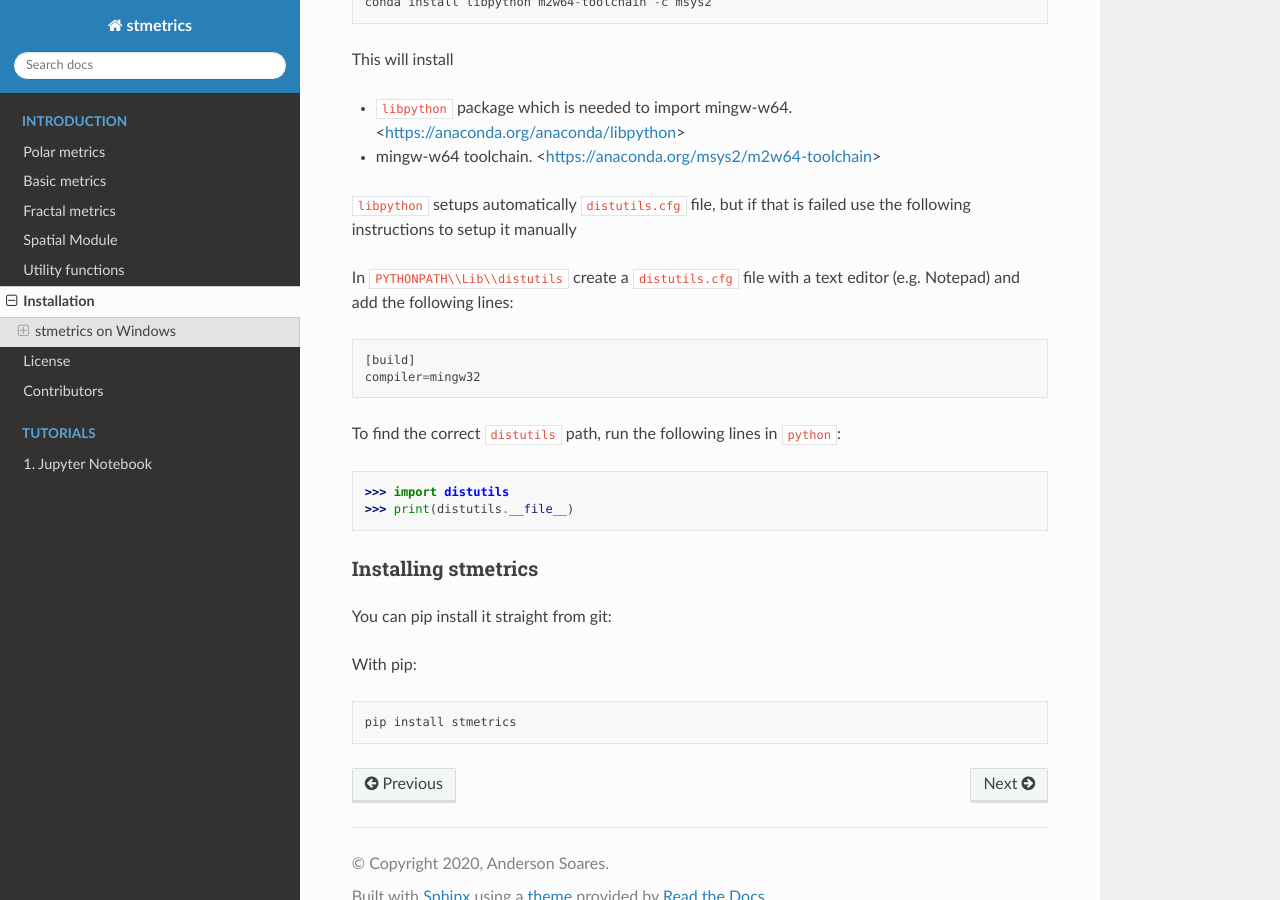
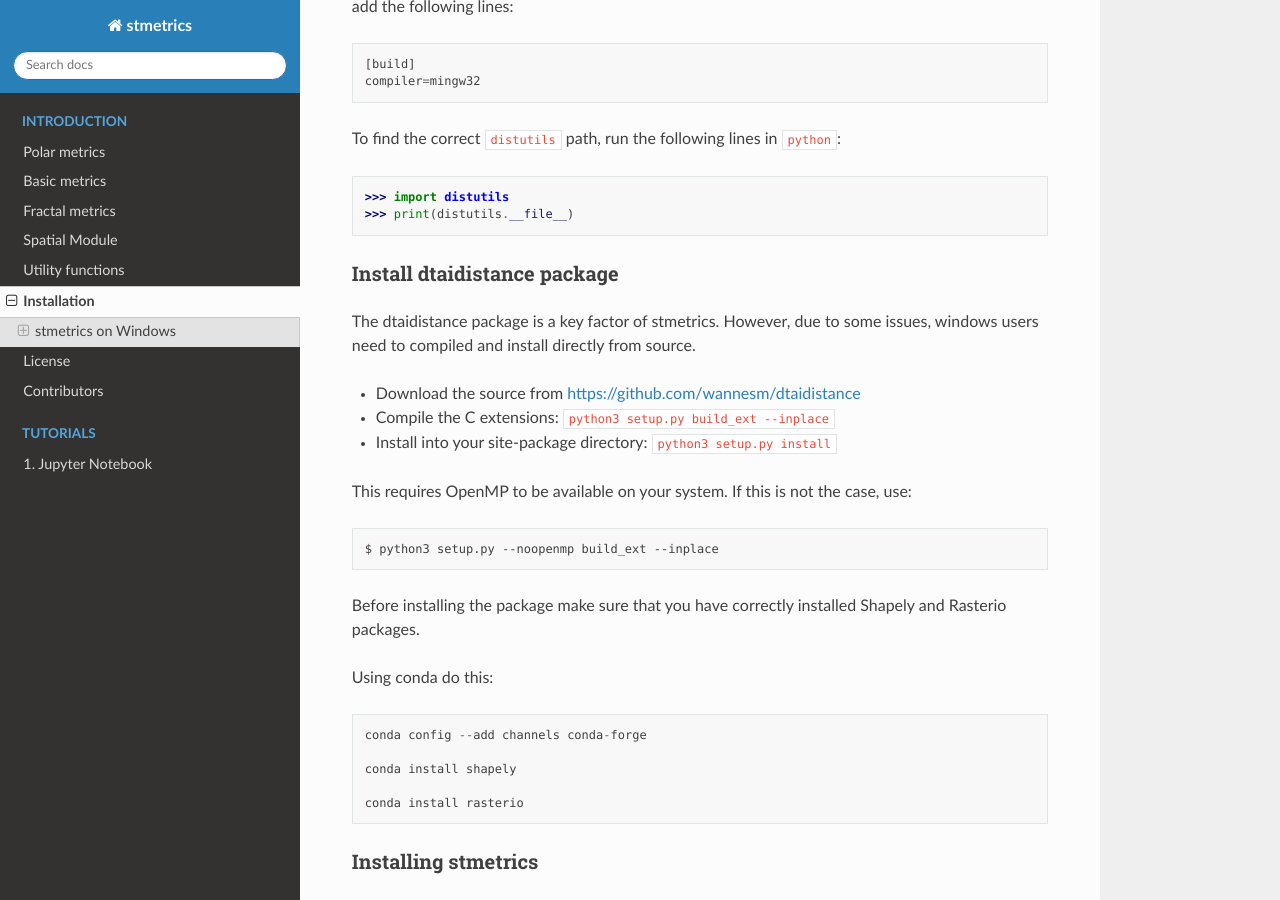
Before and after one commit to brazil-data-cube/stmetrics, a Sphinx documentation site: the page built from docs/installation.rst, in a window 1280 px wide and 900 px high, scrolled down 2046 px. Built offline with Sphinx 7.4.7 and the Read the Docs theme 2.0.0, drawn with Linux system fonts in a browser that asks for light colours; some of the changed text lies outside the part shown.

Commit message:
update spatial modules

```diff
--- a/docs/installation.rst
+++ b/docs/installation.rst
@@ -101,6 +89,31 @@
     >>> import distutils
     >>> print(distutils.__file__)
 
+Install dtaidistance package
+----------------------------
+
+The dtaidistance package is a key factor of stmetrics. However, due to some issues, windows users need to compiled and install directly from source.
+
+* Download the source from https://github.com/wannesm/dtaidistance
+* Compile the C extensions: ``python3 setup.py build_ext --inplace``
+* Install into your site-package directory: ``python3 setup.py install``
+
+This requires OpenMP to be available on your system. If this is not the case, use:
+
+::
+
+    $ python3 setup.py --noopenmp build_ext --inplace
+
+Before installing the package make sure that you have correctly installed Shapely and Rasterio packages.
+
+Using conda do this::
+
+    conda config --add channels conda-forge
+
+    conda install shapely
+
+    conda install rasterio
+
 Installing stmetrics
 --------------------
 
```
Also changed, not shown: other parts of docs/installation.rst (+1 -13 lines), setup.py (+3 -4 lines), 1 other file.
